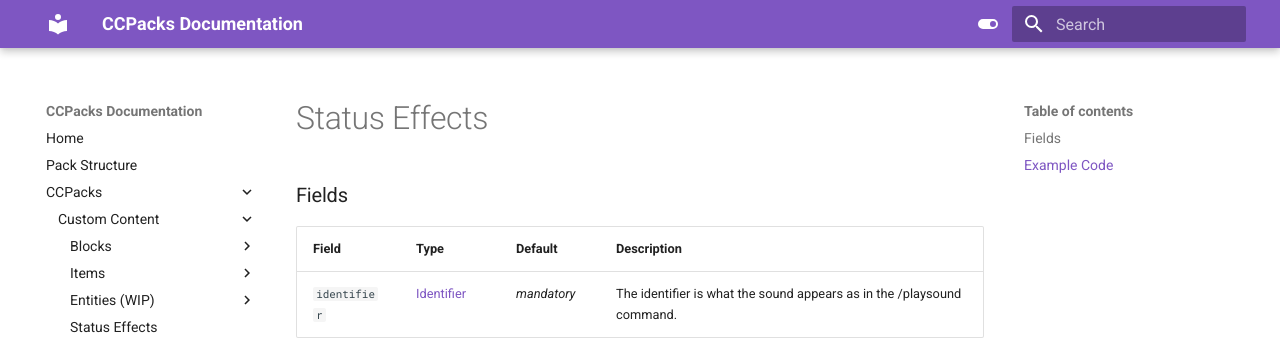
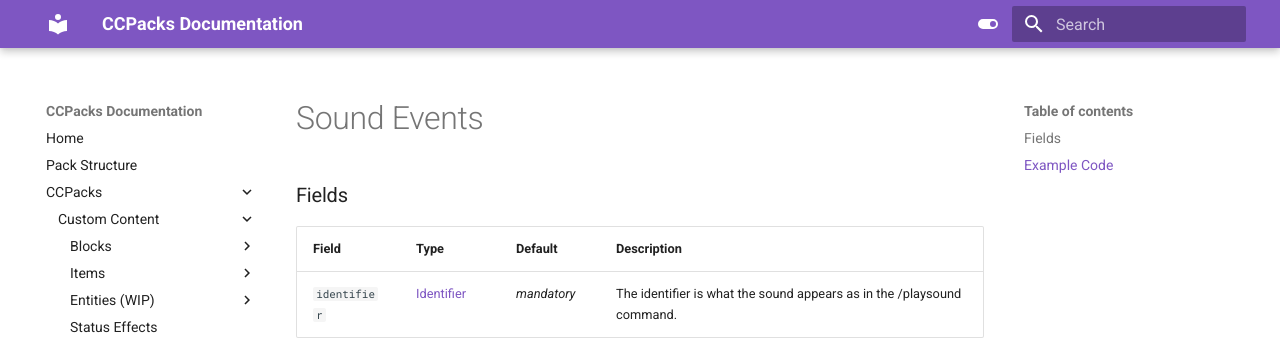
Before and after one commit to eggohito/CCPacks-Documentation, an MkDocs documentation site: the page built from docs/sound_event.md, in a window 1280 px wide. Shown: the top 340 px of the page. Built offline with MkDocs 1.6.1 and Material for MkDocs 9.7.7, drawn with Linux system fonts in a browser that asks for light colours.

Commit message:
fixed more errors

```diff
--- a/docs/sound_event.md
+++ b/docs/sound_event.md
@@ -1,4 +1,4 @@
-# Status Effects
+# Sound Events
 
 ### Fields
 
```
